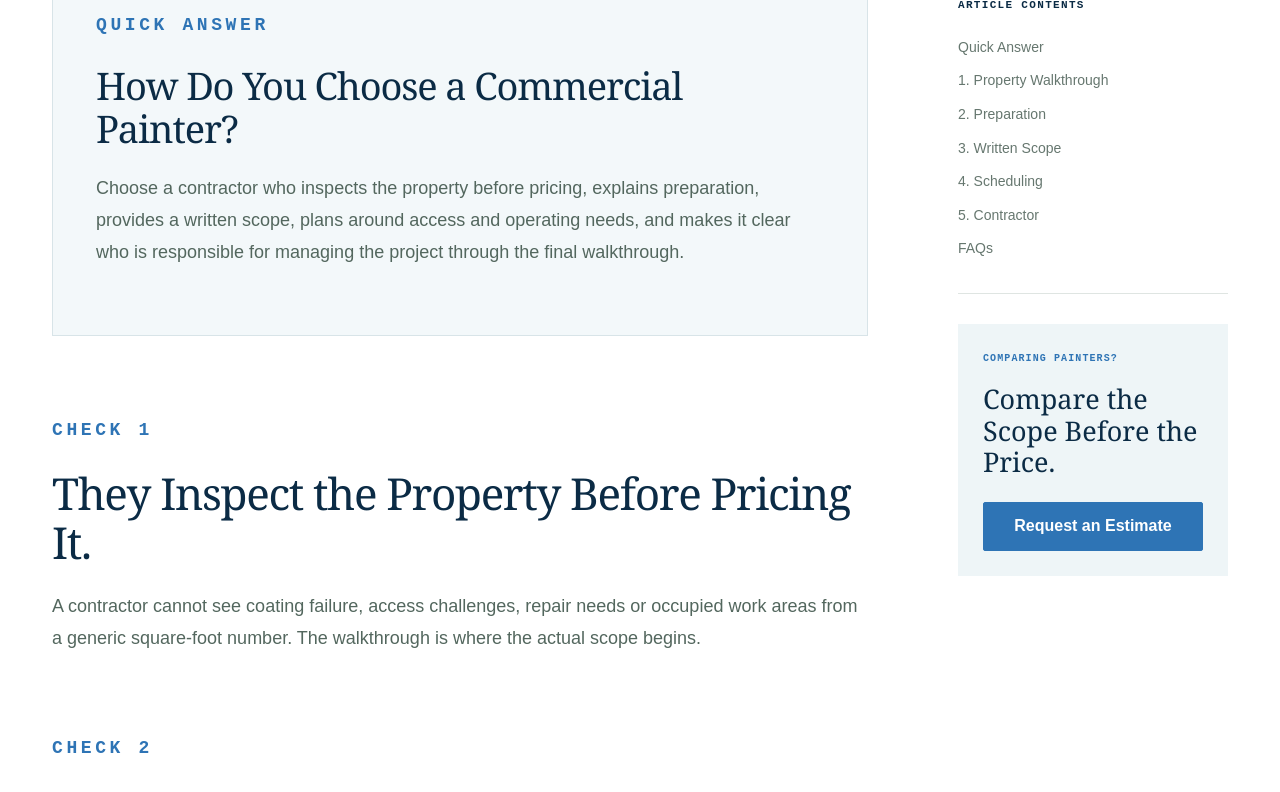
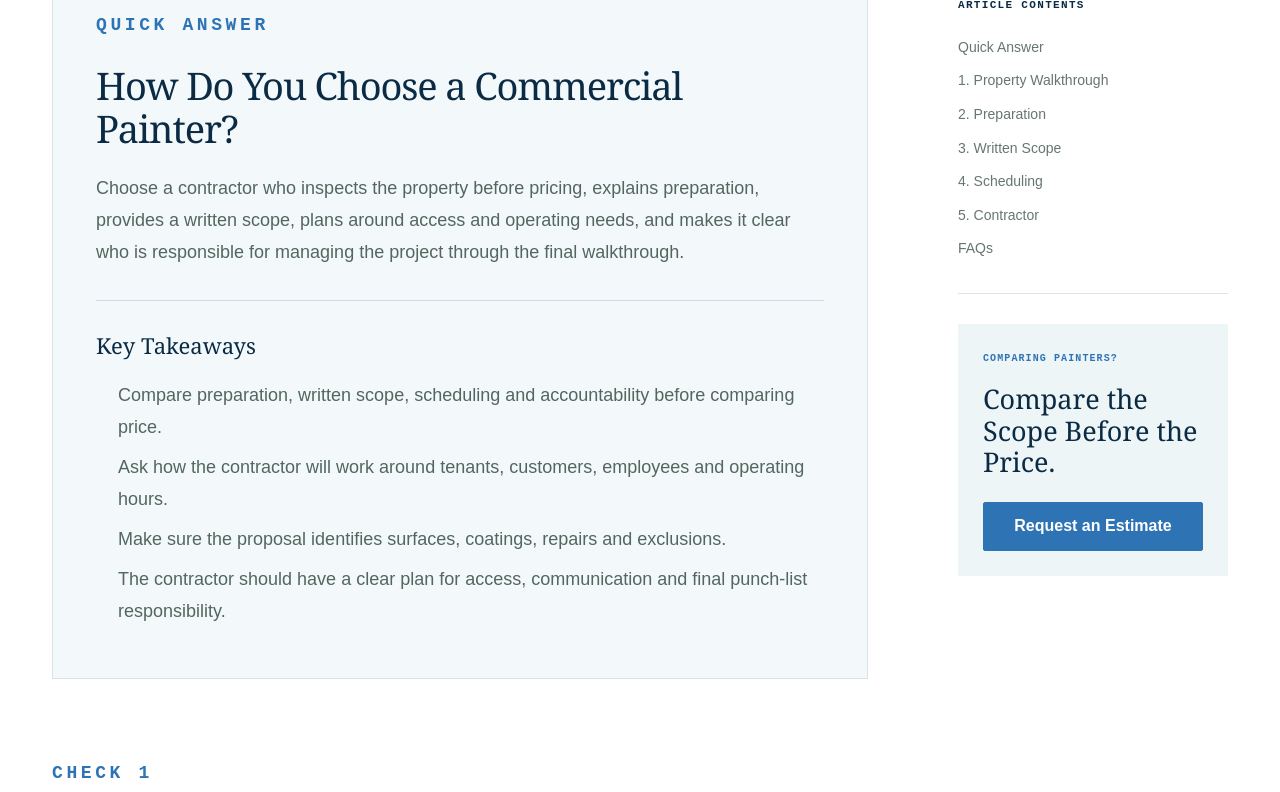
Before and after one commit to stylus1274/swift, a Next.js app: page /blog/how-to-choose-commercial-painter in a window 1280 px wide. Shown: the part 1402-2194 px from the top of the page. Built offline with nearby package versions, Linux system fonts and the light colour scheme.

Commit message:
Add key takeaways to how-to-choose-commercial-painter

```diff
--- a/app/blog/how-to-choose-commercial-painter/page.tsx
+++ b/app/blog/how-to-choose-commercial-painter/page.tsx
@@ -14,7 +14,17 @@ export default function Page(){return <main className="blog-page article-page"><
 <figure className="article-hero-image"><img src="/assets/commercial-painting-hero.png" alt="Commercial painter working on a Florida property"/><figcaption>A useful commercial painting estimate should reflect the actual property and operating conditions.</figcaption></figure>
 <div className="article-shell"><aside className="article-sidebar"><div className="article-contents"><p>Article Contents</p><a href="#quick-answer">Quick Answer</a><a href="#walkthrough">1. Property Walkthrough</a><a href="#prep">2. Preparation</a><a href="#scope">3. Written Scope</a><a href="#schedule">4. Scheduling</a><a href="#contractor">5. Contractor</a><a href="#faqs">FAQs</a></div><div className="article-sidebar-cta"><p>Comparing Painters?</p><h2>Compare the Scope Before the Price.</h2><a className="button blog-primary" href="/contact">Request an Estimate</a></div></aside>
 <article className="article-body">
-<section className="article-answer" id="quick-answer"><p className="eyebrow">QUICK ANSWER</p><h2>How Do You Choose a Commercial Painter?</h2><p>Choose a contractor who inspects the property before pricing, explains preparation, provides a written scope, plans around access and operating needs, and makes it clear who is responsible for managing the project through the final walkthrough.</p></section>
+<section className="article-answer" id="quick-answer"><p className="eyebrow">QUICK ANSWER</p><h2>How Do You Choose a Commercial Painter?</h2><p>Choose a contractor who inspects the property before pricing, explains preparation, provides a written scope, plans around access and operating needs, and makes it clear who is responsible for managing the project through the final walkthrough.</p>
+          <div className="article-takeaways">
+            <strong>Key Takeaways</strong>
+            <ul>
+              <li>Compare preparation, written scope, scheduling and accountability before comparing price.</li>
+              <li>Ask how the contractor will work around tenants, customers, employees and operating hours.</li>
+              <li>Make sure the proposal identifies surfaces, coatings, repairs and exclusions.</li>
+              <li>The contractor should have a clear plan for access, communication and final punch-list responsibility.</li>
+            </ul>
+          </div>
+        </section>
 <section id="walkthrough"><p className="eyebrow">CHECK 1</p><h2>They Inspect the Property Before Pricing It.</h2><p>A contractor cannot see coating failure, access challenges, repair needs or occupied work areas from a generic square-foot number. The walkthrough is where the actual scope begins.</p></section>
 <section id="prep"><p className="eyebrow">CHECK 2</p><h2>They Explain What Preparation Is Included.</h2><p>Ask what happens before paint is applied. Cleaning, scraping, patching, caulking, priming and protection can materially change both the quality of the finish and the amount of labor in the proposal.</p></section>
 <section id="scope"><p className="eyebrow">CHECK 3</p><h2>The Proposal Identifies the Work in Writing.</h2><p>The proposal should tell you which surfaces are included, what preparation is planned and what is excluded. That gives property owners and managers a useful basis for comparing contractors.</p></section>
```
